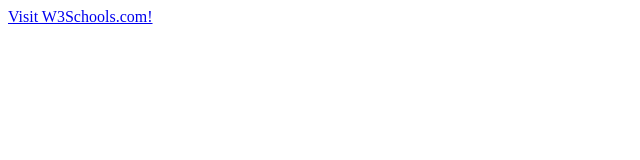
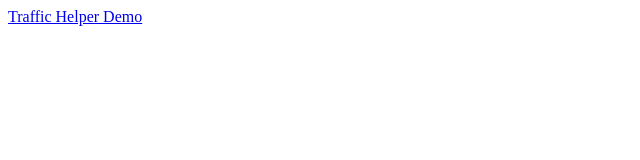
Before and after one commit to sbettadapura/sbettadapura.github.io, a plain HTML site: page index.html in a window 1280 px wide. Shown: the full height of the page, 0-640 px from the left. Drawn offline with Linux system fonts and the light colour scheme.

Commit message:
ye another change

```diff
--- a/index.html
+++ b/index.html
@@ -1 +1 @@
- <a href="https://docs.google.com/presentation/d/1faL4-c93-GFm3vs9A0ZOnczhREJfpDMkTuB-s-uNcSw/edit?usp=sharing">Visit W3Schools.com!</a>
+ <a href="https://docs.google.com/presentation/d/1faL4-c93-GFm3vs9A0ZOnczhREJfpDMkTuB-s-uNcSw/present#slide=id.g1523a629d0_0_5">Traffic Helper Demo</a>
```
